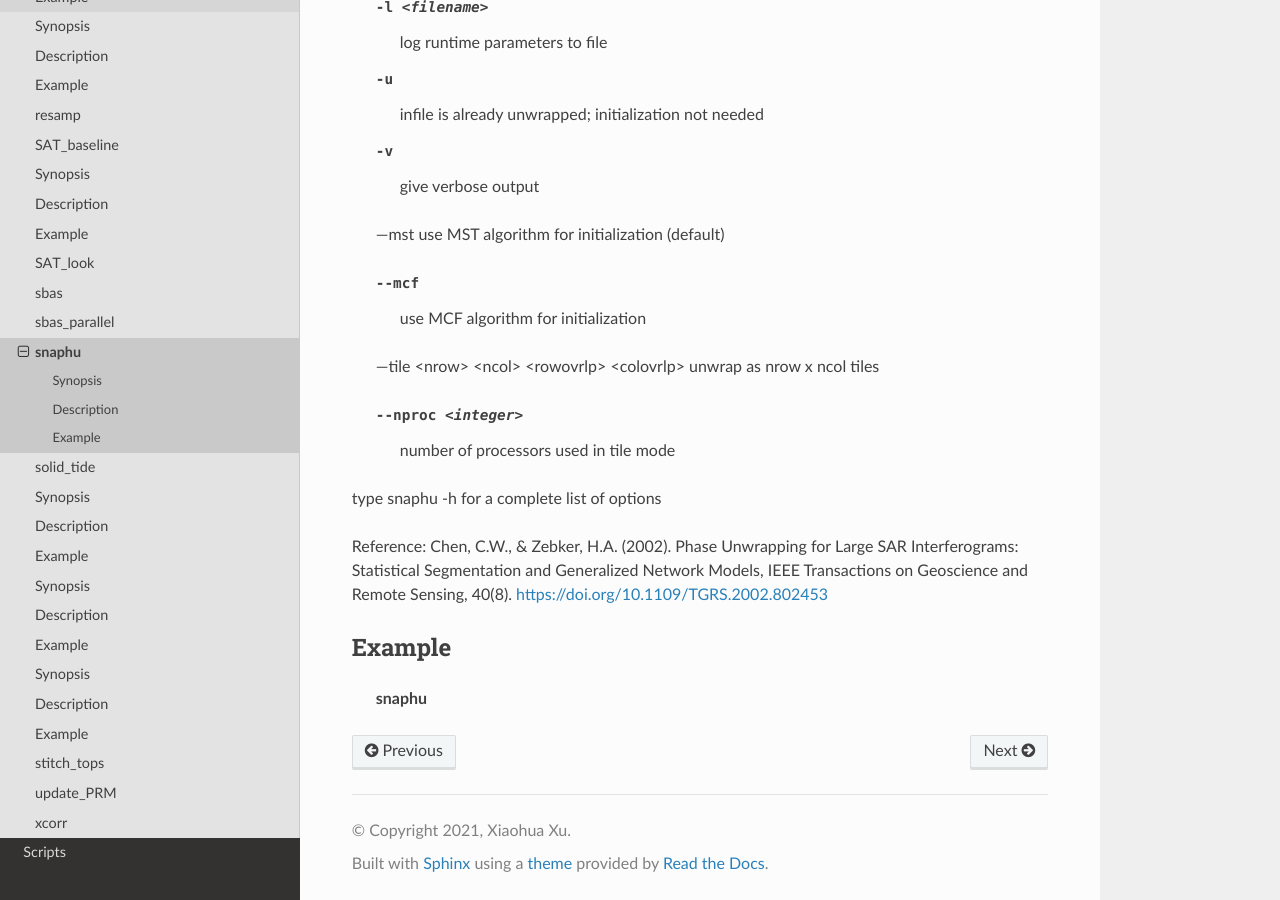
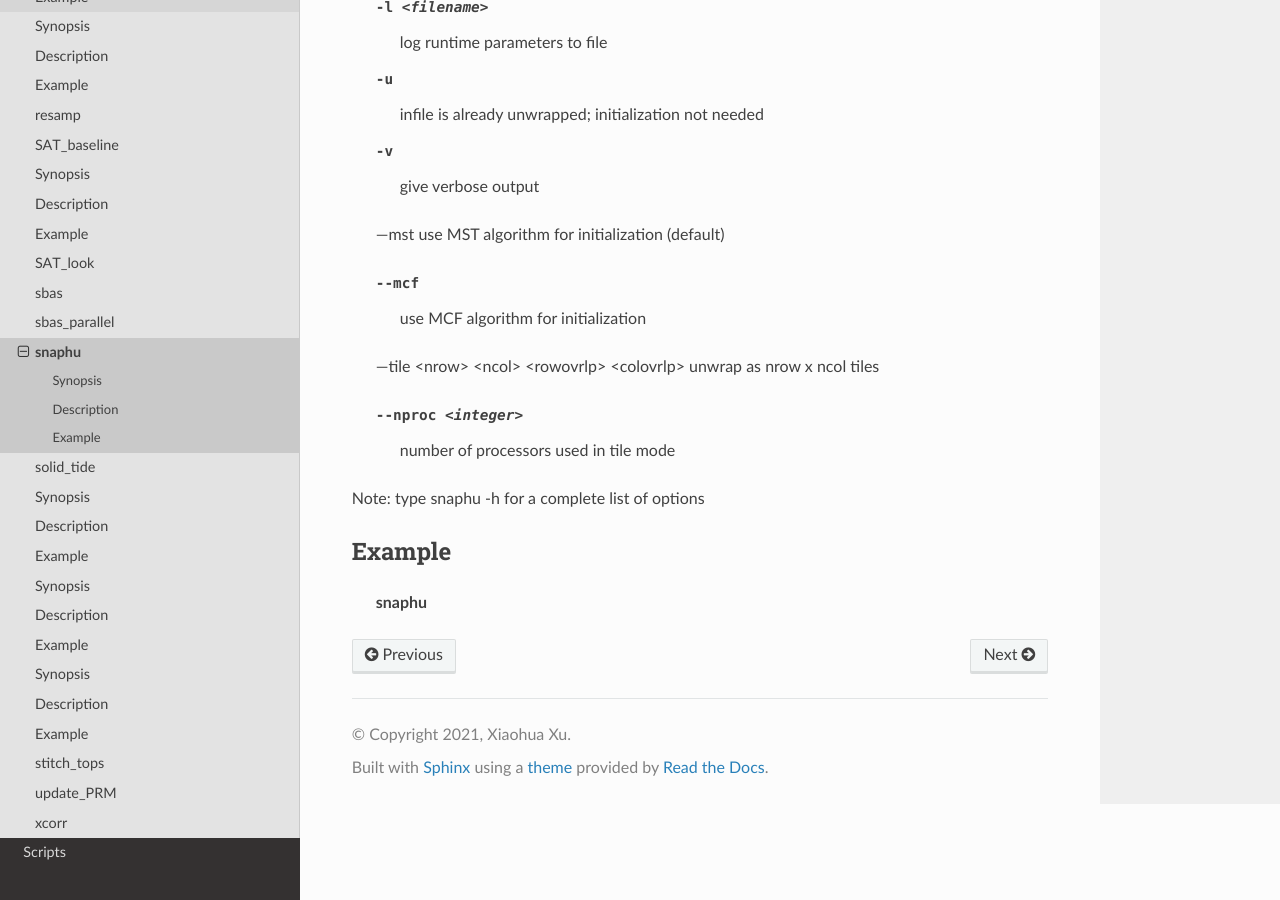
Before and after one commit to gmtsar/documentation, a Sphinx documentation site: the page built from source/snaphu.rst, in a window 1280 px wide and 900 px high, scrolled down 1285 px. Built offline with Sphinx 7.4.7 and the Read the Docs theme 2.0.0, drawn with Linux system fonts in a browser that asks for light colours.

Commit message:
Fixing format

```diff
--- a/source/snaphu.rst
+++ b/source/snaphu.rst
@@ -54,10 +54,8 @@ Most common options:
   --nproc <integer>               number of processors used in tile mode
 
 
-type snaphu -h for a complete list of options
+Note: type snaphu -h for a complete list of options
 
-Reference:
-Chen, C.W., & Zebker, H.A. (2002). Phase Unwrapping for Large SAR Interferograms: Statistical Segmentation and Generalized Network Models, IEEE Transactions on Geoscience and Remote Sensing, 40(8). https://doi.org/10.1109/TGRS.2002.802453
 
 Example
 -------
```
